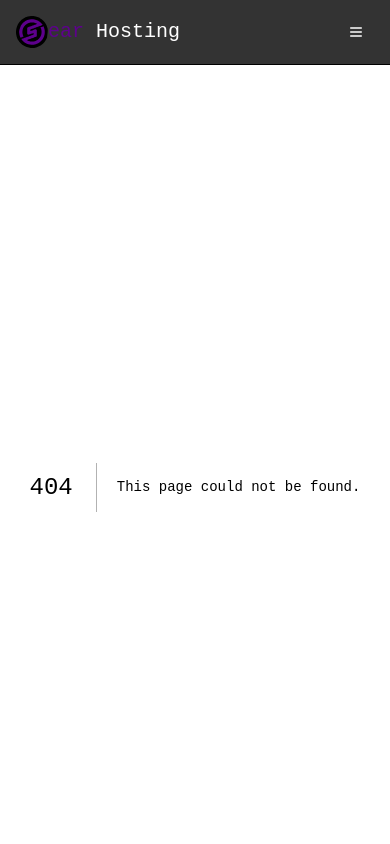
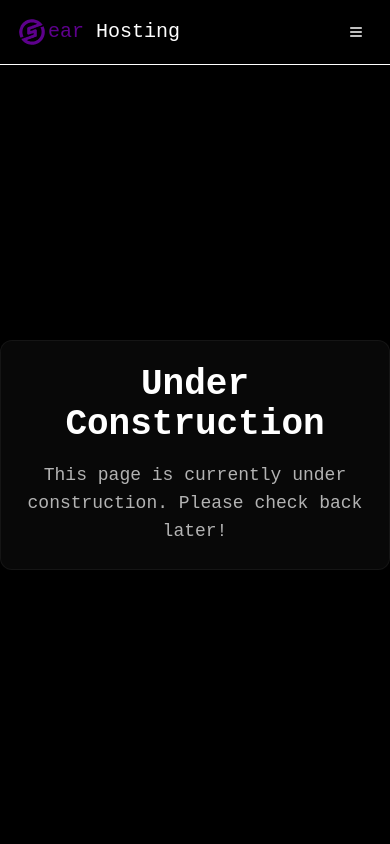
Before and after one commit to pioneertulip1/sear-website, a Next.js app: page /under-construction in a window 390 px wide. Before the commit this address had no page. Shown: the top 844 px of the page. Built offline with nearby package versions, Linux system fonts and the light colour scheme; a web font is replaced by a local one.

Commit message:
feat: Add Under Construction page with responsive design and informative message

```diff
--- /dev/null
+++ b/src/app/under-construction/page.tsx
@@ -0,0 +1,16 @@
+import { Card, CardContent } from "@/components/ui/card"
+
+export default function UnderConstructionPage() {
+  return (
+    <div className="container flex items-center justify-center min-h-[calc(100vh-4rem)] py-8">
+      <Card className="w-full max-w-2xl">
+        <CardContent className="flex flex-col items-center gap-4 p-6">
+          <h1 className="text-4xl font-bold text-center">Under Construction</h1>
+          <p className="text-lg text-center text-muted-foreground">
+            This page is currently under construction. Please check back later!
+          </p>
+        </CardContent>
+      </Card>
+    </div>
+  )
+}
```
